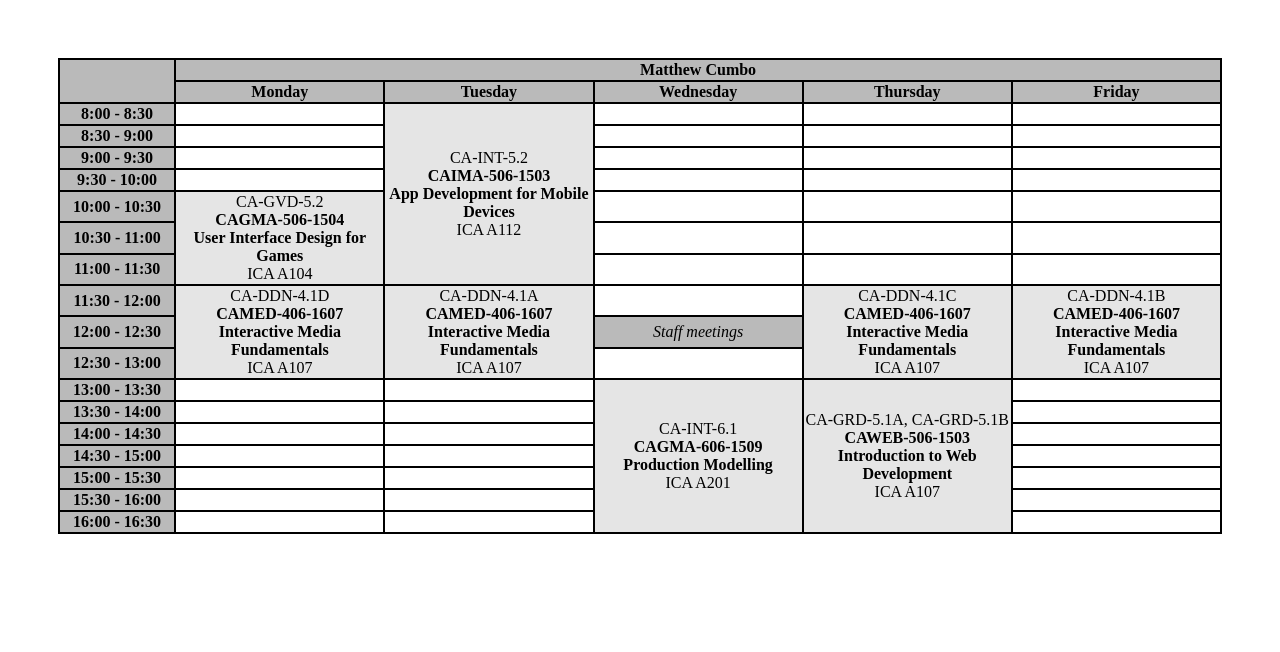
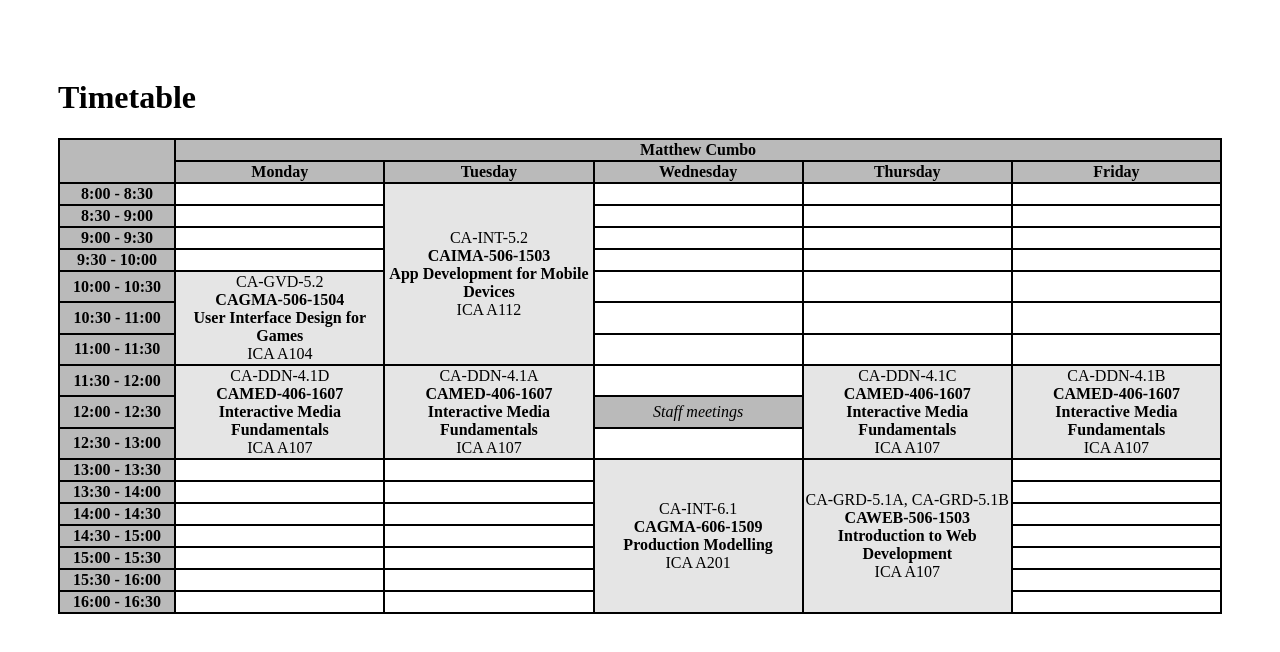
Before and after one commit to matthewcumbo/quickexample, a plain HTML site: page timetable.html in a window 1280 px wide. Drawn offline with Linux system fonts and the light colour scheme.

Commit message:
Added heading to timetable

```diff
--- a/timetable.html
+++ b/timetable.html
@@ -8,6 +8,7 @@
     <link rel="stylesheet" href="assets/styles/style.css">
 </head>
 <body>
+    <h1>Timetable</h1>
     <table>
         <tr>
             <th rowspan="2"></th>
```
